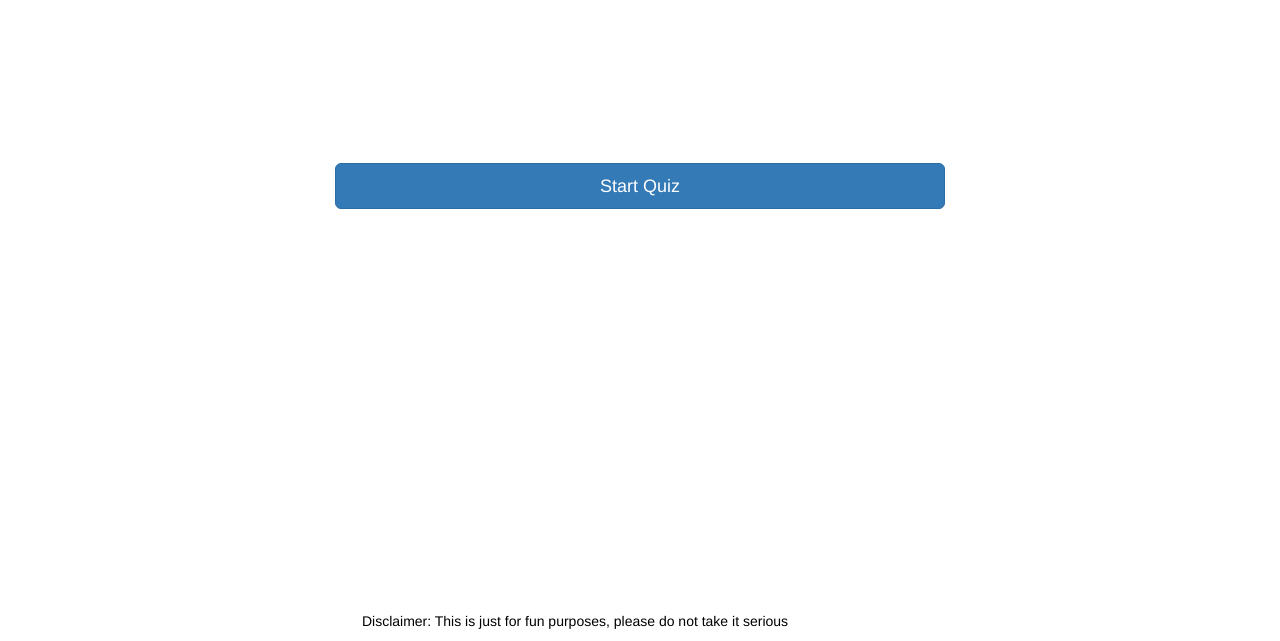
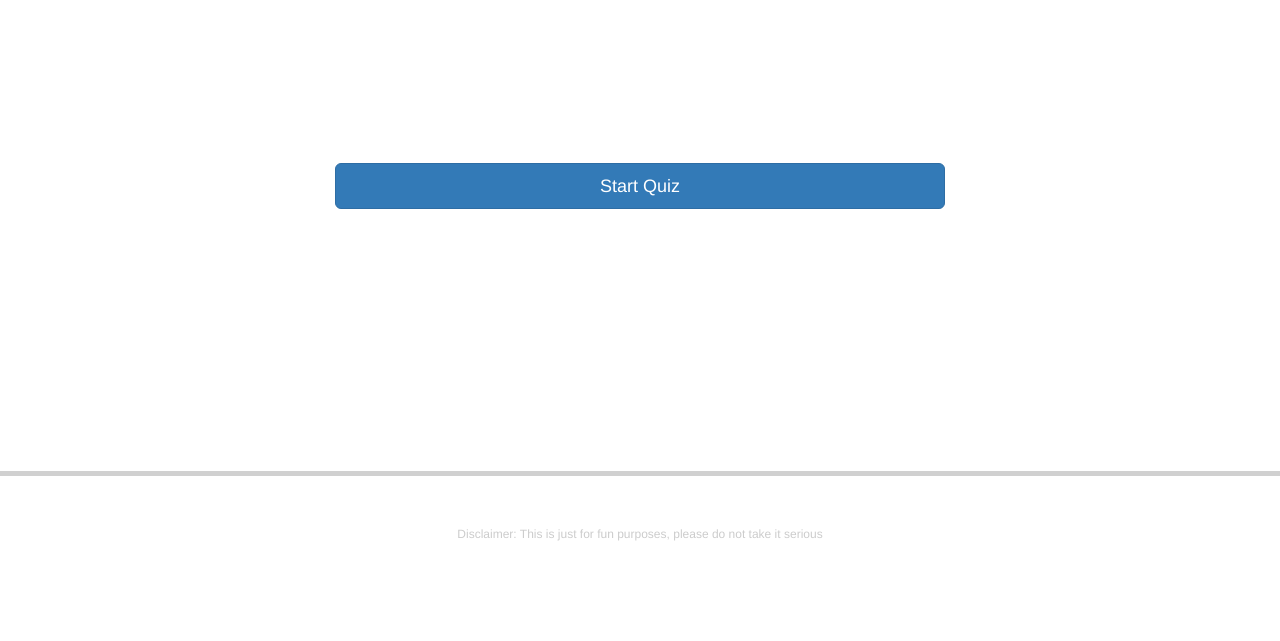
Before and after one commit to glenhao/TriviaGame, a plain HTML site: page index.html in a window 1280 px wide. Shown: the part 159-800 px from the top of the page. Drawn offline with nearby package versions, Linux system fonts and the light colour scheme.

Commit message:
Create new file

```diff
--- a/assets/css/style.css
+++ b/assets/css/style.css
@@ -44,15 +44,15 @@
     margin-top: 40px;
   }
 
-  footer {
-    background-color: #FFF;
-    position:fixed;
-    bottom: 0px;
-    width: 1150px;
+footer {
+    font-size: 12px;
     text-align: center;
-    }
+    clear: both;
+    padding-top: 50px;
+    border-top: 5px solid #d0d0d0;
+    color: #ccc;}
 
   body {
-    background-color:white;
+    background-color: white;
     color:black;
   }
```
